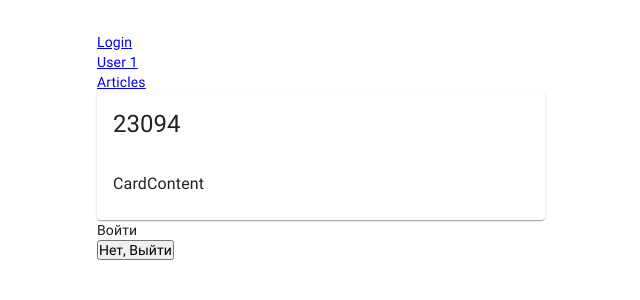
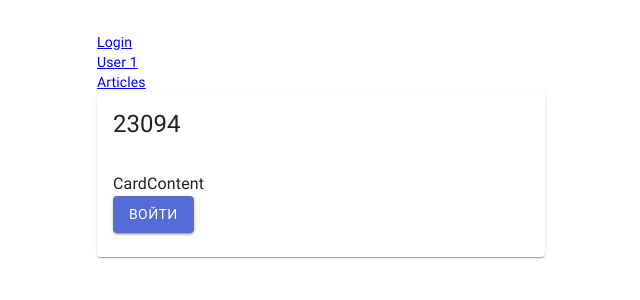
Before and after one commit to der0nidad/cra-ts, a React (Create React App) app: page / in a window 1280 px wide. Shown: the top 300 px of the page, without its empty margins (319-959 px from the left). Built offline with nearby package versions, Linux system fonts and the light colour scheme.

Commit message:
added sample handler

```diff
--- a/src/components/LoginForm.tsx
+++ b/src/components/LoginForm.tsx
@@ -1,3 +1,4 @@
+import { Button } from "@material-ui/core";
 import Card from "@material-ui/core/Card";
 import CardContent from "@material-ui/core/CardContent";
 import CardHeader from "@material-ui/core/CardHeader";
@@ -5,6 +6,11 @@ import Typography from "@material-ui/core/Typography";
 import * as React from "react";
 
 type Props = {};
+
+const clickHandler = (e: React.SyntheticEvent): void => {
+  e.persist();
+  console.log(e);
+};
 
 export const LoginForm: React.FC<Props> = () => {
   //   const [article, setArticle] = React.useState<IArticle | {}>();
@@ -27,10 +33,11 @@ export const LoginForm: React.FC<Props> = () => {
         <CardHeader title="23094">897kjh adf</CardHeader>
         <CardContent>
           <Typography>CardContent</Typography>
+          <Button variant="contained" color="primary" onClick={clickHandler}>
+            Войти
+          </Button>
         </CardContent>
       </Card>
-      <div>Войти</div>
-      <button>Нет, Выйти</button>
     </div>
   );
 };
```
